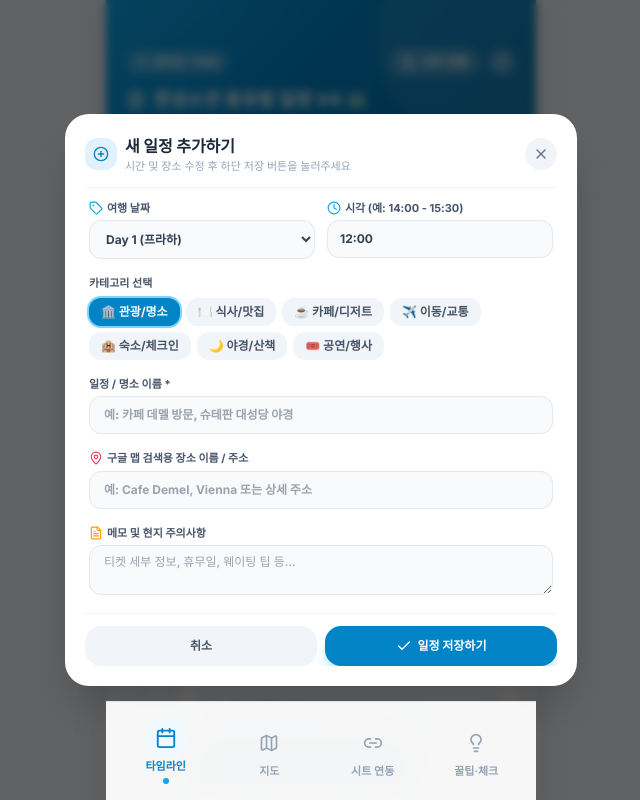
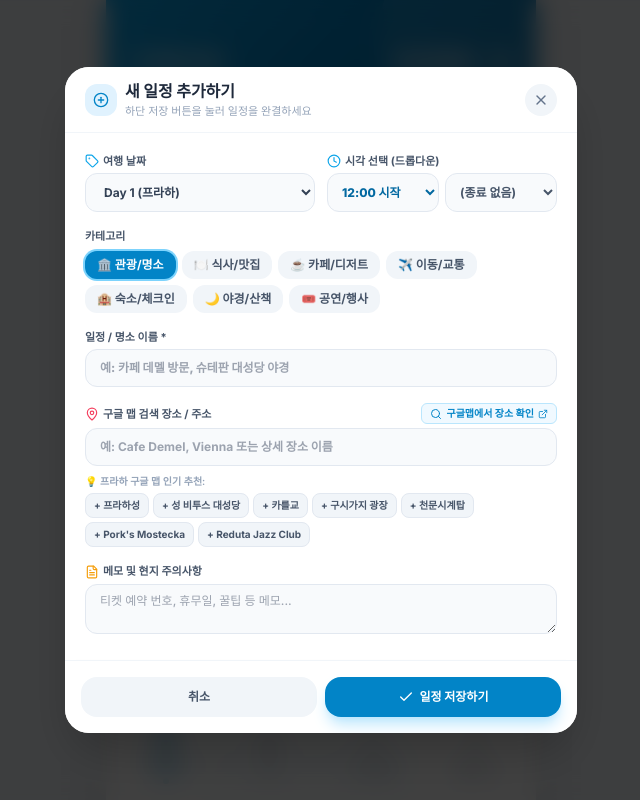
Before and after one commit to soyeonkwak/trip, a React (Vite) app: page / in a window 1280 px wide. Both pictures are taken after a click on the button "일정 추가". Shown: the top 800 px of the page, without its empty margins (319-959 px from the left). Built offline with nearby package versions, Linux system fonts and the light colour scheme.

Commit message:
fix: elevate EditEventModal z-index to z-100 over BottomNav, add time list dropdowns & Google Maps location search chips

```diff
--- a/src/components/EditEventModal.jsx
+++ b/src/components/EditEventModal.jsx
@@ -1,5 +1,5 @@
 import React, { useState, useEffect } from 'react';
-import { X, Clock, MapPin, Tag, FileText, Trash2, Check, PlusCircle, Edit3 } from 'lucide-react';
+import { X, Clock, MapPin, Tag, FileText, Trash2, Check, PlusCircle, Edit3, ExternalLink, Search } from 'lucide-react';
 
 const CATEGORY_OPTIONS = [
   { value: 'sightseeing', label: '🏛️ 관광/명소' },
@@ -17,11 +17,29 @@ const CITY_BY_DAY = {
   9: '부다페스트', 10: '부다페스트', 11: '부다페스트', 12: '인천'
 };
 
+// 시각 리스트 옵션 생성 (06:00 ~ 23:30 30분 단위)
+const TIME_LIST_OPTIONS = [];
+for (let h = 6; h <= 23; h++) {
+  const hh = String(h).padStart(2, '0');
+  TIME_LIST_OPTIONS.push(`${hh}:00`);
+  TIME_LIST_OPTIONS.push(`${hh}:30`);
+}
+
+// 도시별 주요 구글 맵 명소 추천 리스트
+const RECOMMENDED_PLACES_BY_CITY = {
+  '프라하': ['프라하성', '성 비투스 대성당', '카를교', '구시가지 광장', '천문시계탑', "Pork's Mostecka", 'Reduta Jazz Club'],
+  '잘츠부르크': ['게트라이데 거리', '모차르트 생가', '할슈타트 호수', '고사우제', '호엔잘츠부르크 성', 'Augustinerbräu'],
+  '인스부르크': ['황금지붕', '헬블링하우스', '노르트케테 케이블카', '인강 변 산책로', '골든 크로네 호텔'],
+  '빈': ['성베드로성당', '카페 데멜', 'Vollpension 카페', '슈테판 대성당', '벨베데레 상궁', '미술사박물관', '호프부르크 왕궁'],
+  '부다페스트': ['부티크 빅토리아 호텔', '중앙재래시장', '어부의 요새', '겔레르트 언덕', '아난타라 뉴욕카페', '도나우강 유람선']
+};
+
 export default function EditEventModal({ isOpen, onClose, item, defaultDay = 1, onSave, onDelete }) {
   const isEditMode = Boolean(item && item.id);
 
   const [day, setDay] = useState(defaultDay);
-  const [time, setTime] = useState('12:00');
+  const [startTime, setStartTime] = useState('12:00');
+  const [endTime, setEndTime] = useState('');
   const [title, setTitle] = useState('');
   const [location, setLocation] = useState('');
   const [category, setCategory] = useState('sightseeing');
@@ -30,14 +48,18 @@ export default function EditEventModal({ isOpen, onClose, item, defaultDay = 1,
   useEffect(() => {
     if (item) {
       setDay(item.day || defaultDay);
-      setTime(item.time || '12:00');
+      // 시간 분리 (예: "14:00 - 15:30")
+      const timeParts = (item.time || '12:00').split('-').map(s => s.trim());
+      setStartTime(timeParts[0] || '12:00');
+      setEndTime(timeParts[1] || '');
       setTitle(item.title || '');
       setLocation(item.location || '');
       setCategory(item.category || 'sightseeing');
       setNotes(item.notes || '');
     } else {
       setDay(defaultDay);
-      setTime('12:00');
+      setStartTime('12:00');
+      setEndTime('');
       setTitle('');
       setLocation('');
       setCategory('sightseeing');
@@ -47,6 +69,9 @@ export default function EditEventModal({ isOpen, onClose, item, defaultDay = 1,
 
   if (!isOpen) return null;
 
+  const currentCity = CITY_BY_DAY[day] || '프라하';
+  const recommendedPlaces = RECOMMENDED_PLACES_BY_CITY[currentCity] || [];
+
   const handleSubmit = (e) => {
     e.preventDefault();
     if (!title.trim()) {
@@ -54,16 +79,18 @@ export default function EditEventModal({ isOpen, onClose, item, defaultDay = 1,
       return;
     }
 
-    const city = CITY_BY_DAY[day] || '프라하';
+    const formattedTime = endTime.trim() ? `${startTime} - ${endTime}` : startTime;
+    const finalLocation = location.trim() || title.trim();
+
     const updatedItem = {
       ...item,
       id: item?.id || `custom-${Date.now()}`,
       day: Number(day),
       date: item?.date || `Day ${day}`,
-      time: time.trim() || '12:00',
-      city: city,
+      time: formattedTime,
+      city: currentCity,
       title: title.trim(),
-      location: location.trim() || title.trim(),
+      location: finalLocation,
       category: category,
       notes: notes.trim(),
       lat: item?.lat || 50.0878,
@@ -82,16 +109,25 @@ export default function EditEventModal({ isOpen, onClose, item, defaultDay = 1,
     }
   };
 
+  // 구글 맵에서 직접 장소 검색 및 연동 테스트
+  const handleOpenGoogleMapsSearch = () => {
+    const query = location.trim() || title.trim() || currentCity;
+    const url = `https://www.google.com/maps/search/?api=1&query=${encodeURIComponent(query + ' ' + currentCity)}`;
+    window.open(url, '_blank');
+  };
+
   return (
-    <div className="fixed inset-0 z-50 bg-black/60 backdrop-blur-sm flex items-end sm:items-center justify-center p-0 sm:p-4 animate-fade-in">
-      {/* 바텀 시트 컨테이너 (고정 하단 바 + 스크롤 가능 폼) */}
-      <div className="bg-white w-full max-w-lg rounded-t-3xl sm:rounded-3xl p-5 shadow-2xl flex flex-col max-h-[88vh] sm:max-h-[90vh] animate-slide-up">
+    // z-[100] 적용으로 하단 BottomNav(z-50)보다 상위에 팝업 노출!
+    <div className="fixed inset-0 z-[100] bg-black/75 backdrop-blur-md flex items-end sm:items-center justify-center p-0 sm:p-4 animate-fade-in">
 
-        {/* 모바일 드래그 핸들 바 */}
-        <div className="w-12 h-1.5 bg-slate-200 rounded-full mx-auto mb-2 flex-shrink-0 sm:hidden" />
+      {/* 바텀 시트 메인 컨테이너 */}
+      <div className="bg-white w-full max-w-lg rounded-t-3xl sm:rounded-3xl shadow-2xl flex flex-col max-h-[85vh] sm:max-h-[90vh] animate-slide-up overflow-hidden">
 
-        {/* 헤더 (고정) */}
-        <div className="flex items-center justify-between border-b border-slate-100 pb-3 flex-shrink-0">
+        {/* 모바일 상단 드래그 핸들 */}
+        <div className="w-12 h-1.5 bg-slate-300 rounded-full mx-auto my-2.5 flex-shrink-0 sm:hidden" />
+
+        {/* 1. 상단 헤더 (고정) */}
+        <div className="px-5 py-3 border-b border-slate-100 flex items-center justify-between flex-shrink-0 bg-white">
           <div className="flex items-center gap-2">
             <div className="w-8 h-8 rounded-xl bg-sky-100 text-sky-600 flex items-center justify-center">
               {isEditMode ? <Edit3 className="w-4 h-4" /> : <PlusCircle className="w-4 h-4" />}
@@ -100,26 +136,25 @@ export default function EditEventModal({ isOpen, onClose, item, defaultDay = 1,
               <h3 className="text-base font-extrabold text-slate-800">
                 {isEditMode ? '일정 수정하기' : '새 일정 추가하기'}
               </h3>
-              <p className="text-[11px] text-slate-400 font-medium">시간 및 장소 수정 후 하단 저장 버튼을 눌러주세요</p>
+              <p className="text-[11px] text-slate-400 font-medium">하단 저장 버튼을 눌러 일정을 완결하세요</p>
             </div>
           </div>
           <button
             type="button"
             onClick={onClose}
-            className="w-8 h-8 rounded-full bg-slate-100 hover:bg-slate-200 flex items-center justify-center text-slate-500 transition-all"
+            className="w-8 h-8 rounded-full bg-slate-100 hover:bg-slate-200 flex items-center justify-center text-slate-500 transition-all active:scale-95"
           >
             <X className="w-4 h-4" />
           </button>
         </div>
 
-        {/* 메인 스크롤 가능 폼 영역 */}
+        {/* 2. 중앙 폼 영역 (내부 스크롤 가능) */}
         <form onSubmit={handleSubmit} className="flex flex-col flex-1 overflow-hidden min-h-0">
 
-          {/* 스크롤 필드들 */}
-          <div className="flex-1 overflow-y-auto py-3 px-1 space-y-4 no-scrollbar">
+          <div className="flex-1 overflow-y-auto p-5 space-y-4 no-scrollbar">
 
-            {/* Day 및 시간 */}
-            <div className="grid grid-cols-2 gap-3">
+            {/* 여행 날짜 및 시각 선택 리스트 */}
+            <div className="grid grid-cols-1 sm:grid-cols-2 gap-3">
               <div>
                 <label className="block text-[11px] font-bold text-slate-600 mb-1 flex items-center gap-1">
                   <Tag className="w-3.5 h-3.5 text-sky-500" />
@@ -128,7 +163,7 @@ export default function EditEventModal({ isOpen, onClose, item, defaultDay = 1,
                 <select
                   value={day}
                   onChange={(e) => setDay(Number(e.target.value))}
-                  className="w-full px-3 py-2.5 bg-slate-50 border border-slate-200 rounded-xl text-xs font-bold text-slate-700 focus:outline-none focus:ring-2 focus:ring-sky-500"
+                  className="w-full px-3.5 py-2.5 bg-slate-50 border border-slate-200 rounded-xl text-xs font-bold text-slate-700 focus:outline-none focus:ring-2 focus:ring-sky-500"
                 >
                   {Array.from({ length: 12 }, (_, i) => i + 1).map((d) => (
                     <option key={d} value={d}>
@@ -138,25 +173,41 @@ export default function EditEventModal({ isOpen, onClose, item, defaultDay = 1,
                 </select>
               </div>
 
+              {/* 시각 드롭다운 리스트 (주르륵 선택) */}
               <div>
                 <label className="block text-[11px] font-bold text-slate-600 mb-1 flex items-center gap-1">
                   <Clock className="w-3.5 h-3.5 text-sky-500" />
-                  <span>시각 (예: 14:00 - 15:30)</span>
+                  <span>시각 선택 (드롭다운)</span>
                 </label>
-                <input
-                  type="text"
-                  value={time}
-                  onChange={(e) => setTime(e.target.value)}
-                  placeholder="14:00 또는 14:00 - 15:30"
-                  className="w-full px-3 py-2.5 bg-slate-50 border border-slate-200 rounded-xl text-xs font-bold text-slate-700 focus:outline-none focus:ring-2 focus:ring-sky-500"
-                />
+                <div className="flex gap-1.5">
+                  <select
+                    value={startTime}
+                    onChange={(e) => setStartTime(e.target.value)}
+                    className="flex-1 px-2.5 py-2.5 bg-slate-50 border border-slate-200 rounded-xl text-xs font-extrabold text-sky-700 focus:outline-none focus:ring-2 focus:ring-sky-500"
+                  >
+                    {TIME_LIST_OPTIONS.map((t) => (
+                      <option key={t} value={t}>{t} 시작</option>
+                    ))}
+                  </select>
+
+                  <select
+                    value={endTime}
+                    onChange={(e) => setEndTime(e.target.value)}
+                    className="flex-1 px-2.5 py-2.5 bg-slate-50 border border-slate-200 rounded-xl text-xs font-bold text-slate-600 focus:outline-none focus:ring-2 focus:ring-sky-500"
+                  >
+                    <option value="">(종료 없음)</option>
+                    {TIME_LIST_OPTIONS.map((t) => (
+                      <option key={t} value={t}>{t} 종료</option>
+                    ))}
+                  </select>
+                </div>
               </div>
             </div>
 
             {/* 카테고리 칩 선택 */}
             <div>
               <label className="block text-[11px] font-bold text-slate-600 mb-1.5">
-                카테고리 선택
+                카테고리
               </label>
               <div className="flex flex-wrap gap-1.5">
                 {CATEGORY_OPTIONS.map((c) => (
@@ -176,7 +227,7 @@ export default function EditEventModal({ isOpen, onClose, item, defaultDay = 1,
               </div>
             </div>
 
-            {/* 일정/명소 제목 */}
+            {/* 일정 / 명소 이름 */}
             <div>
               <label className="block text-[11px] font-bold text-slate-600 mb-1">
                 일정 / 명소 이름 *
@@ -184,28 +235,65 @@ export default function EditEventModal({ isOpen, onClose, item, defaultDay = 1,
               <input
                 type="text"
                 value={title}
-                onChange={(e) => setTitle(e.target.value)}
+                onChange={(e) => {
+                  setTitle(e.target.value);
+                  if (!location) setLocation(e.target.value);
+                }}
                 placeholder="예: 카페 데멜 방문, 슈테판 대성당 야경"
                 className="w-full px-3.5 py-2.5 bg-slate-50 border border-slate-200 rounded-xl text-xs font-extrabold text-slate-800 focus:outline-none focus:ring-2 focus:ring-sky-500"
               />
             </div>
 
-            {/* 위치/주소 */}
+            {/* 구글 맵 장소 검색 및 주소 연동 */}
             <div>
-              <label className="block text-[11px] font-bold text-slate-600 mb-1 flex items-center gap-1">
-                <MapPin className="w-3.5 h-3.5 text-rose-500" />
-                <span>구글 맵 검색용 장소 이름 / 주소</span>
-              </label>
+              <div className="flex items-center justify-between mb-1">
+                <label className="text-[11px] font-bold text-slate-600 flex items-center gap-1">
+                  <MapPin className="w-3.5 h-3.5 text-rose-500" />
+                  <span>구글 맵 검색 장소 / 주소</span>
+                </label>
+                <button
+                  type="button"
+                  onClick={handleOpenGoogleMapsSearch}
+                  className="text-[10px] font-bold text-sky-600 bg-sky-50 hover:bg-sky-100 px-2 py-0.5 rounded-md border border-sky-200 flex items-center gap-1 transition-all"
+                >
+                  <Search className="w-3 h-3" />
+                  <span>구글맵에서 장소 확인</span>
+                  <ExternalLink className="w-2.5 h-2.5" />
+                </button>
+              </div>
+
               <input
                 type="text"
                 value={location}
                 onChange={(e) => setLocation(e.target.value)}
-                placeholder="예: Cafe Demel, Vienna 또는 상세 주소"
+                placeholder="예: Cafe Demel, Vienna 또는 상세 장소 이름"
                 className="w-full px-3.5 py-2.5 bg-slate-50 border border-slate-200 rounded-xl text-xs font-bold text-slate-700 focus:outline-none focus:ring-2 focus:ring-sky-500"
               />
+
+              {/* 해당 도시 주요 구글 맵 추천 칩 */}
+              {recommendedPlaces.length > 0 && (
+                <div className="mt-2">
+                  <p className="text-[10px] text-slate-400 font-semibold mb-1">💡 {currentCity} 구글 맵 인기 추천:</p>
+                  <div className="flex flex-wrap gap-1">
+                    {recommendedPlaces.map((place, idx) => (
+                      <button
+                        type="button"
+                        key={idx}
+                        onClick={() => {
+                          if (!title) setTitle(place);
+                          setLocation(place);
+                        }}
+                        className="text-[10px] font-bold text-slate-600 bg-slate-100 hover:bg-sky-50 hover:text-sky-600 px-2 py-1 rounded-lg border border-slate-200 transition-all"
+                      >
+                        + {place}
+                      </button>
+                    ))}
+                  </div>
+                </div>
+              )}
             </div>
 
-            {/* 메모/주의사항 */}
+            {/* 메모 및 주의사항 */}
             <div>
               <label className="block text-[11px] font-bold text-slate-600 mb-1 flex items-center gap-1">
                 <FileText className="w-3.5 h-3.5 text-amber-500" />
@@ -215,15 +303,15 @@ export default function EditEventModal({ isOpen, onClose, item, defaultDay = 1,
                 rows={2}
                 value={notes}
                 onChange={(e) => setNotes(e.target.value)}
-                placeholder="티켓 세부 정보, 휴무일, 웨이팅 팁 등..."
+                placeholder="티켓 예약 번호, 휴무일, 꿀팁 등 메모..."
                 className="w-full px-3.5 py-2 bg-slate-50 border border-slate-200 rounded-xl text-xs font-medium text-slate-700 focus:outline-none focus:ring-2 focus:ring-sky-500"
               />
             </div>
 
           </div>
 
-          {/* 하단 고정 저장 버튼 바 (Sticky Bottom Action Bar) */}
-          <div className="pt-3 border-t border-slate-100 bg-white flex items-center gap-2 flex-shrink-0 z-20">
+          {/* 3. 하단 저장 버튼 바 (하단 탭바 z-50보다 완전히 위에 항상 고정 노출!) */}
+          <div className="p-4 border-t border-slate-100 bg-white flex items-center gap-2 flex-shrink-0 z-30 shadow-lg">
             {isEditMode && (
               <button
                 type="button"
```
